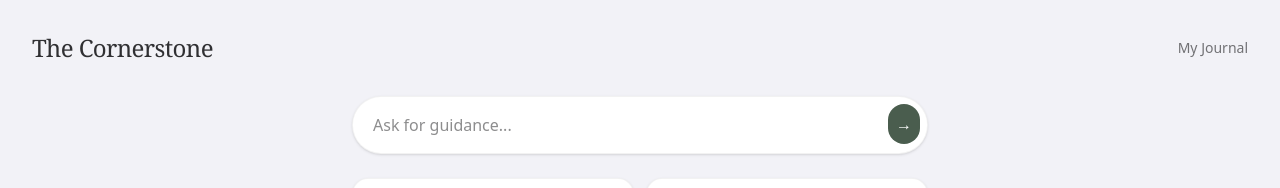
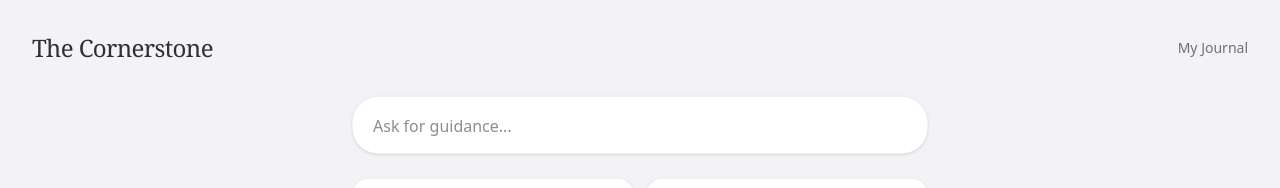
Before and after one commit to meijie356/the-cornerstone, a Next.js app in the folder nextjs-app/: page / in a window 1280 px wide. Shown: the top 188 px of the page. Built offline with nearby package versions, Linux system fonts and the light colour scheme.

Commit message:
UI: iMessage-style auto-expanding input, multi-lingual citation locking, and scrollbar polish

```diff
--- a/nextjs-app/app/api/search/route.ts
+++ b/nextjs-app/app/api/search/route.ts
@@ -30,9 +30,14 @@ export async function POST(req: Request) {
 
     // 2. Wise Pastor Response Generation
     const pastorPrompt = `You are a "Wise Pastor." Address the user's query with compassion and wisdom.
+    Respond in the same language the user used for their question.
+
+    CRITICAL INSTRUCTION:
+    The "reference" field MUST ALWAYS be in English (e.g., "John 3:16" or "James 1:2-4") regardless of the language used in the other fields. This is required for our database lookup.
+
     Provide the response in a JSON format (raw JSON only) with these specific fields:
     - "answer": A brief, impactful pastoral response (max 2-3 sentences).
-    - "reference": A single, specific Bible verse reference (e.g., "John 3:16").
+    - "reference": A single, specific Bible verse reference in ENGLISH.
     - "topic": A single word summarizing the topic.
     - "prayer": A short, heartfelt prayer related to the user's struggle.
 
--- a/nextjs-app/app/components/JournalDrawer.tsx
+++ b/nextjs-app/app/components/JournalDrawer.tsx
@@ -6,12 +6,14 @@ export default function JournalDrawer({
   isOpen,
   onClose,
   reflections,
-  onDelete
+  onDelete,
+  onSelect
 }: {
   isOpen: boolean;
   onClose: () => void;
   reflections: any[];
   onDelete: (timestamp: number) => void;
+  onSelect: (reflection: any) => void;
 }) {
   return (
     <AnimatePresence>
@@ -38,13 +40,25 @@ export default function JournalDrawer({
 
             <div className="space-y-4">
               {reflections.map((ref) => (
-                <div key={ref.timestamp} className="p-4 rounded-xl border border-black/5 bg-[var(--background)]">
+                <div
+                  key={ref.timestamp}
+                  onClick={() => onSelect(ref)}
+                  className="p-4 rounded-xl border border-black/5 bg-[var(--background)] cursor-pointer hover:border-[#D4AF37]/30 transition-all active:scale-[0.98]"
+                >
                   <div className="flex justify-between items-center mb-2">
                     <span className="text-xs opacity-60">{new Date(ref.timestamp).toLocaleDateString()}</span>
-                    <button onClick={() => onDelete(ref.timestamp)} className="text-xs text-red-500">Delete</button>
+                    <button
+                      onClick={(e) => {
+                        e.stopPropagation();
+                        onDelete(ref.timestamp);
+                      }}
+                      className="text-xs text-red-500 hover:text-red-600 p-1"
+                    >
+                      Delete
+                    </button>
                   </div>
                   <h4 className="font-semibold text-sm">{ref.query}</h4>
-                  <p className="text-sm mt-1">{ref.verseText}</p>
+                  <p className="text-sm mt-1 line-clamp-2 italic opacity-80">“{ref.verseText}”</p>
                 </div>
               ))}
             </div>
--- a/nextjs-app/app/page.tsx
+++ b/nextjs-app/app/page.tsx
@@ -1,9 +1,10 @@
 'use client';
 
-import { useState, useEffect } from 'react';
+import { useState, useEffect, useRef } from 'react';
 import ActionTiles from './components/ActionTiles';
 import CardStack from './components/CardStack';
 import JournalDrawer from './components/JournalDrawer';
+import { motion, AnimatePresence } from 'framer-motion';
 
 type Reflection = {
   query: string;
@@ -27,6 +28,23 @@ export default function Home() {
   const [isDrawerOpen, setIsDrawerOpen] = useState(false);
   const [submittedQuery, setSubmittedQuery] = useState('');
   const [isSaved, setIsSaved] = useState(false);
+
+  const textareaRef = useRef<HTMLTextAreaElement>(null);
+
+  useEffect(() => {
+    if (textareaRef.current) {
+      textareaRef.current.style.height = 'auto';
+      const newHeight = textareaRef.current.scrollHeight;
+      textareaRef.current.style.height = `${Math.min(newHeight, 160)}px`;
+
+      // Hide scrollbar if content is less than max height
+      if (newHeight <= 160) {
+        textareaRef.current.style.overflowY = 'hidden';
+      } else {
+        textareaRef.current.style.overflowY = 'auto';
+      }
+    }
+  }, [query]);
 
   useEffect(() => {
     const saved = localStorage.getItem('reflections');
@@ -74,6 +92,14 @@ export default function Home() {
     localStorage.setItem('reflections', JSON.stringify(updated));
   };
 
+  const handleSelectReflection = (reflection: Reflection) => {
+    setResult(reflection);
+    setSubmittedQuery(reflection.query);
+    setQuery('');
+    setIsDrawerOpen(false);
+    window.scrollTo({ top: 0, behavior: 'smooth' });
+  };
+
   const handleSearch = async (searchQuery?: string) => {
     const finalQuery = searchQuery || query;
     if (!finalQuery) return;
@@ -114,8 +140,21 @@ export default function Home() {
       </header>
 
       <main className="max-w-xl mx-auto space-y-6">
-        <form onSubmit={(e) => { e.preventDefault(); handleSearch(); }} className="relative">
-          <input
+        <form
+          onSubmit={(e) => {
+            e.preventDefault();
+            handleSearch();
+          }}
+          className="relative group"
+        >
+          <motion.div
+            layout
+            initial={false}
+            className="w-full"
+          >
+            <textarea
+              ref={textareaRef}
+              rows={1}
               value={query}
               onFocus={() => setIsFocused(true)}
               onBlur={() => setTimeout(() => setIsFocused(false), 200)}
@@ -123,15 +162,35 @@ export default function Home() {
                 setQuery(e.target.value);
                 if (result) setResult(null);
               }}
+              onKeyDown={(e) => {
+                if (e.key === 'Enter' && !e.shiftKey) {
+                  e.preventDefault();
+                  handleSearch();
+                }
+              }}
               placeholder="Ask for guidance..."
-            className="w-full p-4 pl-5 rounded-full border border-black/5 bg-[var(--card-bg)] shadow-sm focus:outline-none focus:ring-2 focus:ring-[#D4AF37]/20 transition-all"
+              className="w-full p-4 pl-5 pr-14 rounded-[26px] border border-black/5 bg-[var(--card-bg)] shadow-sm focus:outline-none focus:ring-2 focus:ring-[#D4AF37]/20 transition-all resize-none block leading-relaxed overflow-hidden"
+              style={{
+                minHeight: '56px',
+                maxHeight: '160px',
+              }}
             />
-          <button
+          </motion.div>
+          <AnimatePresence>
+            {query.trim() && (
+              <motion.button
+                initial={{ opacity: 0, scale: 0.8 }}
+                animate={{ opacity: 1, scale: 1 }}
+                exit={{ opacity: 0, scale: 0.8 }}
                 type="submit"
-            className="absolute right-2 top-2 p-2 bg-[#4A5D4E] text-white rounded-full hover:bg-[#3D4D3E] transition-colors"
+                className="absolute right-2 bottom-2 p-2 bg-[#4A5D4E] text-white rounded-full hover:bg-[#3D4D3E] transition-colors shadow-sm active:scale-95"
               >
-            →
-          </button>
+                <svg xmlns="http://www.w3.org/2000/svg" className="h-5 w-5" viewBox="0 0 20 20" fill="currentColor">
+                  <path fillRule="evenodd" d="M10.293 3.293a1 1 0 011.414 0l6 6a1 1 0 010 1.414l-6 6a1 1 0 01-1.414-1.414L14.586 11H3a1 1 0 110-2h11.586l-4.293-4.293a1 1 0 010-1.414z" clipRule="evenodd" />
+                </svg>
+              </motion.button>
+            )}
+          </AnimatePresence>
         </form>
 
         {(isFocused || !result) && !loading && <ActionTiles onSearch={handleSearch} />}
@@ -139,7 +198,7 @@ export default function Home() {
         {submittedQuery && (
           <div className="text-center pb-2">
             <span className="inline-block px-4 py-1.5 rounded-full bg-[var(--card-bg)] text-xs opacity-60 font-medium border border-black/5 shadow-sm">
-              "{submittedQuery}"
+              {submittedQuery}
             </span>
           </div>
         )}
@@ -148,12 +207,18 @@ export default function Home() {
 
         {result && !loading && (
           <CardStack>
-            {result.error ? (
+            {result.status === 'rejected' ? (
+              <div className="text-center py-6">
+                <p className="text-[#7F8C8D] italic font-serif leading-relaxed px-4 opacity-80">
+                  {result.answer}
+                </p>
+              </div>
+            ) : result.error ? (
               <p className="text-center opacity-60">{result.error}</p>
             ) : (
               <div className="space-y-4">
                 <blockquote className="text-lg font-serif italic leading-relaxed">
-                  "{result.verseText}"
+                  “{result.verseText}”
                 </blockquote>
 
                 {/* Scripture Footer with Save & Share Icons */}
@@ -172,7 +237,7 @@ export default function Home() {
                               } catch (err) {
                                 console.error('Share failed:', err);
                               }
-                            } else if (navigator.clipboard && navigator.clipboard.writeText) {
+                            } else if (typeof window !== 'undefined' && navigator.clipboard && navigator.clipboard.writeText) {
                               try {
                                 await navigator.clipboard.writeText(text);
                                 alert('Scripture copied to clipboard!');
@@ -240,6 +305,7 @@ export default function Home() {
         onClose={() => setIsDrawerOpen(false)}
         reflections={reflections}
         onDelete={deleteReflection}
+        onSelect={handleSelectReflection}
       />
     </div>
   );
```
Lines whose indentation alone changed are shown as unchanged.
